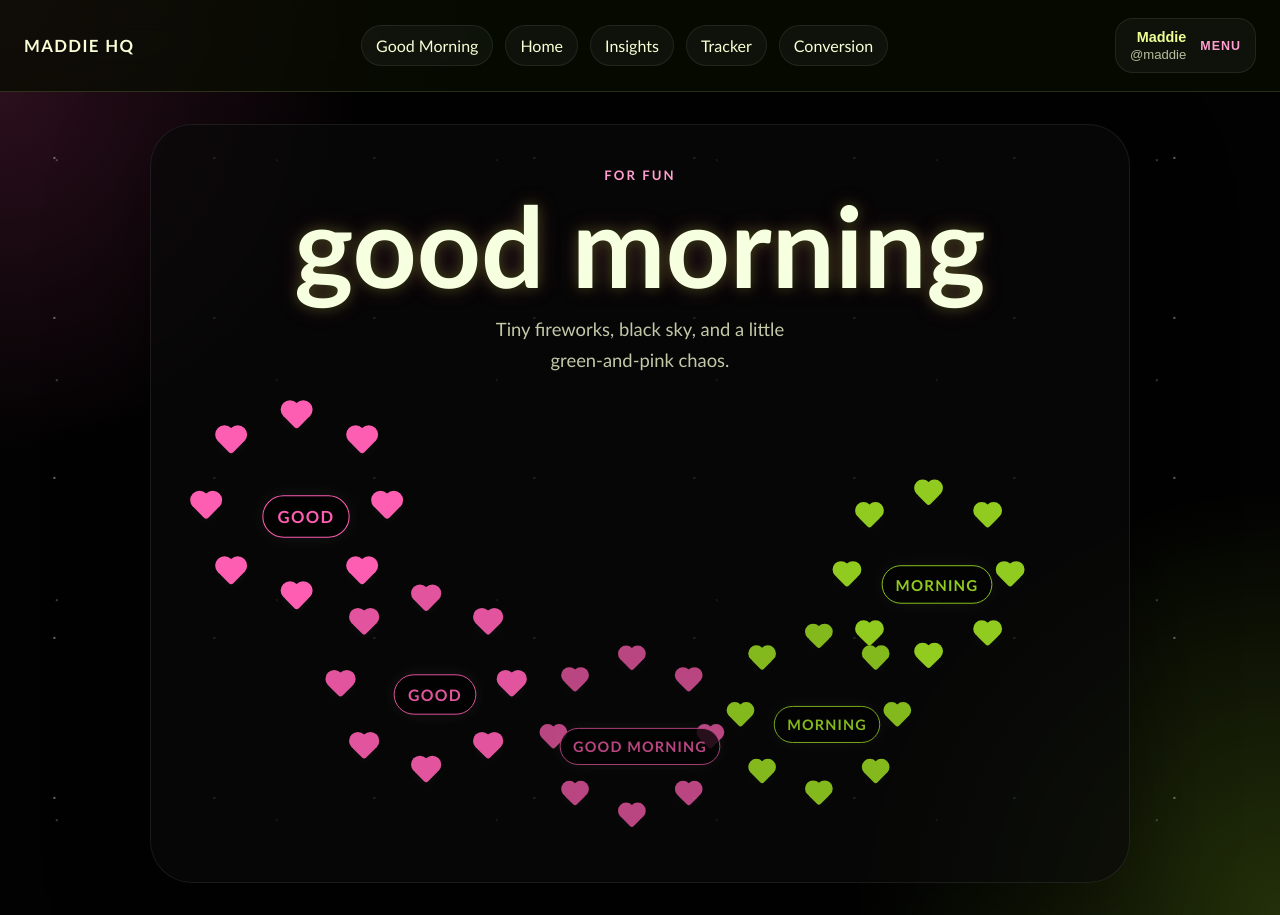
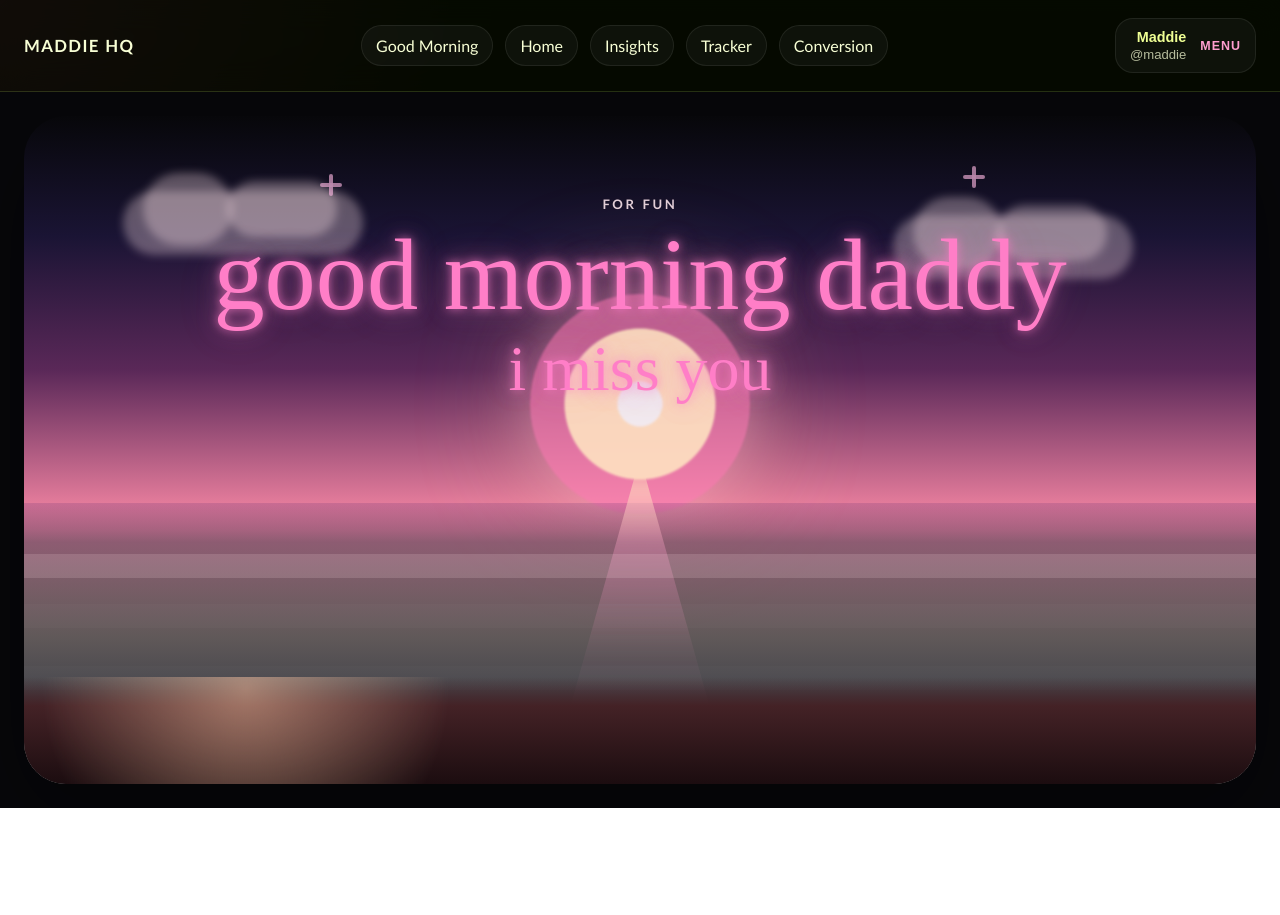
Before and after one commit to littlemadimade/maddiehq, a Next.js app: page /good-morning in a window 1280 px wide. After the commit the page ends 808 px from the top, so only its background shows below. Built offline with nearby package versions, Linux system fonts and the light colour scheme.

Commit message:
Replace good morning page with beach sunrise

```diff
--- a/app/globals.css
+++ b/app/globals.css
@@ -916,6 +916,221 @@ li + li {
   color: var(--lime-soft);
   font-size: 0.82rem;
   font-weight: 700;
+}
+
+.sunrise-page {
+  min-height: calc(100vh - 84px);
+  padding: 24px;
+  background: #07070a;
+}
+
+.sunrise-scene {
+  position: relative;
+  min-height: calc(100vh - 132px);
+  overflow: hidden;
+  border-radius: 42px;
+  background:
+    linear-gradient(180deg, #07070a 0%, #1a1434 18%, #5a2858 38%, #ff8ca8 62%, #ffd0ae 78%, #f7dac8 100%);
+  box-shadow: 0 30px 90px rgba(0, 0, 0, 0.38);
+}
+
+.sunrise-sky,
+.sunrise-water,
+.sunrise-shore,
+.sunrise-copy {
+  position: absolute;
+  inset-inline: 0;
+}
+
+.sunrise-sky {
+  inset-block-start: 0;
+  height: 62%;
+}
+
+.sunrise-sky__sun {
+  position: absolute;
+  left: 50%;
+  bottom: 4%;
+  width: 220px;
+  height: 220px;
+  margin-left: -110px;
+  border-radius: 999px;
+  background:
+    radial-gradient(circle at center, rgba(255, 255, 255, 0.88) 0 14%, rgba(255, 222, 193, 0.95) 15% 48%, rgba(255, 133, 182, 0.65) 49% 72%, rgba(255, 133, 182, 0) 73%);
+  filter: blur(1px);
+  box-shadow:
+    0 0 60px rgba(255, 171, 203, 0.42),
+    0 0 120px rgba(255, 214, 154, 0.28);
+}
+
+.sunrise-sky__cloud {
+  position: absolute;
+  top: 18%;
+  width: 240px;
+  height: 64px;
+  border-radius: 999px;
+  background: rgba(255, 228, 234, 0.32);
+  filter: blur(4px);
+}
+
+.sunrise-sky__cloud::before,
+.sunrise-sky__cloud::after {
+  content: "";
+  position: absolute;
+  border-radius: 999px;
+  background: rgba(255, 228, 234, 0.32);
+}
+
+.sunrise-sky__cloud::before {
+  left: 20px;
+  top: -18px;
+  width: 90px;
+  height: 72px;
+}
+
+.sunrise-sky__cloud::after {
+  right: 26px;
+  top: -10px;
+  width: 110px;
+  height: 56px;
+}
+
+.sunrise-sky__cloud--left {
+  left: 8%;
+}
+
+.sunrise-sky__cloud--right {
+  right: 10%;
+  top: 24%;
+}
+
+.sunrise-sky__sparkle {
+  position: absolute;
+  width: 22px;
+  height: 22px;
+  opacity: 0.7;
+}
+
+.sunrise-sky__sparkle::before,
+.sunrise-sky__sparkle::after {
+  content: "";
+  position: absolute;
+  left: 50%;
+  top: 50%;
+  background: rgba(255, 184, 228, 0.88);
+  border-radius: 999px;
+  transform: translate(-50%, -50%);
+}
+
+.sunrise-sky__sparkle::before {
+  width: 4px;
+  height: 22px;
+}
+
+.sunrise-sky__sparkle::after {
+  width: 22px;
+  height: 4px;
+}
+
+.sunrise-sky__sparkle--one {
+  left: 24%;
+  top: 14%;
+}
+
+.sunrise-sky__sparkle--two {
+  right: 22%;
+  top: 12%;
+}
+
+.sunrise-water {
+  inset-block-end: 0;
+  height: 42%;
+  background:
+    linear-gradient(180deg, rgba(81, 35, 108, 0.18), rgba(17, 31, 54, 0.48) 14%, rgba(7, 20, 35, 0.92) 100%);
+}
+
+.sunrise-water__glow {
+  position: absolute;
+  left: 50%;
+  top: -26px;
+  width: 280px;
+  height: 100%;
+  margin-left: -140px;
+  background:
+    linear-gradient(180deg, rgba(255, 228, 187, 0.92), rgba(255, 156, 202, 0.46) 24%, rgba(255, 156, 202, 0.08) 62%, transparent 100%);
+  clip-path: polygon(48% 0%, 52% 0%, 80% 100%, 20% 100%);
+  opacity: 0.72;
+  filter: blur(8px);
+}
+
+.sunrise-water__wave {
+  position: absolute;
+  left: -10%;
+  width: 120%;
+  height: 24px;
+  border-radius: 999px;
+  background: rgba(255, 221, 231, 0.16);
+}
+
+.sunrise-water__wave--one {
+  top: 18%;
+}
+
+.sunrise-water__wave--two {
+  top: 36%;
+  opacity: 0.12;
+}
+
+.sunrise-water__wave--three {
+  top: 58%;
+  opacity: 0.1;
+}
+
+.sunrise-shore {
+  bottom: -2%;
+  height: 18%;
+  background:
+    radial-gradient(circle at 18% 10%, rgba(255, 199, 165, 0.52), transparent 20%),
+    linear-gradient(180deg, rgba(85, 40, 45, 0) 0%, #442226 24%, #15090c 100%);
+}
+
+.sunrise-copy {
+  top: 12%;
+  z-index: 2;
+  padding: 0 24px;
+  text-align: center;
+}
+
+.sunrise-copy__eyebrow {
+  margin: 0 0 12px;
+  color: rgba(255, 232, 239, 0.88);
+  font-size: 0.82rem;
+  font-weight: 800;
+  letter-spacing: 0.2em;
+  text-transform: uppercase;
+}
+
+.sunrise-copy h1,
+.sunrise-copy__script {
+  margin: 0;
+  font-family: "Snell Roundhand", "Apple Chancery", "Brush Script MT", cursive;
+  font-weight: 500;
+  line-height: 1;
+  color: #ff7ec7;
+  text-shadow:
+    0 0 10px rgba(255, 126, 199, 0.7),
+    0 0 22px rgba(255, 126, 199, 0.4),
+    0 0 46px rgba(255, 126, 199, 0.18);
+}
+
+.sunrise-copy h1 {
+  max-width: none;
+  font-size: clamp(3.6rem, 8vw, 6.8rem);
+}
+
+.sunrise-copy__script {
+  margin-top: 10px;
+  font-size: clamp(2.4rem, 5vw, 4.6rem);
 }
 
 .fireworks-page {
@@ -1763,6 +1978,30 @@ li + li {
     grid-template-columns: 1fr;
   }
 
+  .sunrise-page {
+    padding: 16px;
+  }
+
+  .sunrise-scene {
+    min-height: calc(100vh - 116px);
+    border-radius: 28px;
+  }
+
+  .sunrise-sky__sun {
+    width: 170px;
+    height: 170px;
+    margin-left: -85px;
+  }
+
+  .sunrise-sky__cloud {
+    width: 160px;
+    height: 48px;
+  }
+
+  .sunrise-copy {
+    top: 10%;
+  }
+
   .morning-card {
     padding: 36px 20px 28px;
   }
--- a/app/good-morning/page.tsx
+++ b/app/good-morning/page.tsx
@@ -1,44 +1,29 @@
-const fireworks = [
-  { className: "firework firework--pink firework--one", label: "good" },
-  { className: "firework firework--lime firework--two", label: "morning" },
-  { className: "firework firework--pink firework--three", label: "good" },
-  { className: "firework firework--lime firework--four", label: "morning" },
-  { className: "firework firework--pink firework--five", label: "good morning" }
-];
-
-const heartBursts = [
-  "firework__heart--top",
-  "firework__heart--bottom",
-  "firework__heart--left",
-  "firework__heart--right",
-  "firework__heart--top-left",
-  "firework__heart--top-right",
-  "firework__heart--bottom-left",
-  "firework__heart--bottom-right"
-];
-
 export default function GoodMorningPage() {
   return (
-    <main className="fireworks-page">
-      <section className="fireworks-stage">
-        <p className="fireworks-stage__eyebrow">For Fun</p>
-        <h1>good morning</h1>
-        <p className="fireworks-stage__subcopy">
-          Tiny fireworks, black sky, and a little green-and-pink chaos.
-        </p>
+    <main className="sunrise-page">
+      <section className="sunrise-scene">
+        <div className="sunrise-sky" aria-hidden="true">
+          <div className="sunrise-sky__sun" />
+          <div className="sunrise-sky__cloud sunrise-sky__cloud--left" />
+          <div className="sunrise-sky__cloud sunrise-sky__cloud--right" />
+          <div className="sunrise-sky__sparkle sunrise-sky__sparkle--one" />
+          <div className="sunrise-sky__sparkle sunrise-sky__sparkle--two" />
+        </div>
 
-        <div className="fireworks-sky" aria-hidden="true">
-          {fireworks.map((firework) => (
-            <div className={firework.className} key={`${firework.className}-${firework.label}`}>
-              <span className="firework__burst">
-                {heartBursts.map((heartClass) => (
-                  <span className={`firework__heart ${heartClass}`} key={heartClass} />
-                ))}
-              </span>
-              <span className="firework__text">{firework.label}</span>
-            </div>
-          ))}
+        <div className="sunrise-water" aria-hidden="true">
+          <div className="sunrise-water__glow" />
+          <div className="sunrise-water__wave sunrise-water__wave--one" />
+          <div className="sunrise-water__wave sunrise-water__wave--two" />
+          <div className="sunrise-water__wave sunrise-water__wave--three" />
         </div>
+
+        <div className="sunrise-shore" aria-hidden="true" />
+
+        <article className="sunrise-copy">
+          <p className="sunrise-copy__eyebrow">For Fun</p>
+          <h1>good morning daddy</h1>
+          <p className="sunrise-copy__script">i miss you</p>
+        </article>
       </section>
     </main>
   );
```
